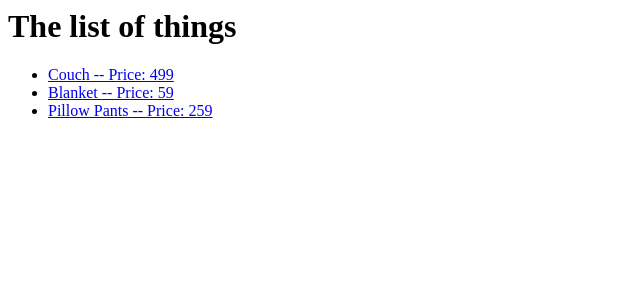
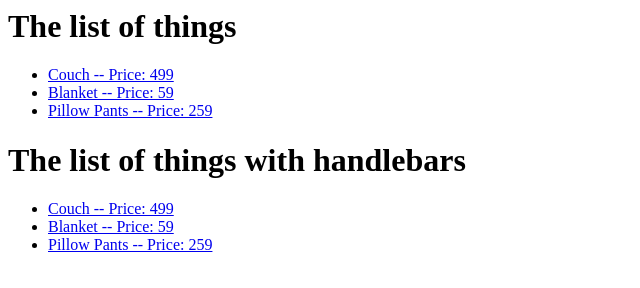
Before and after one commit to shampine/learn.js, a plain HTML site: page handlebars/index.html in a window 1280 px wide. Shown: the whole page, without its empty margins (0-640 px from the left). Drawn offline with nearby package versions, Linux system fonts and the light colour scheme.

Commit message:
Add handlebars

```diff
--- a/handlebars/index.html
+++ b/handlebars/index.html
@@ -7,5 +7,13 @@
 <body>
   <h1>The list of things</h1>
   <ul class="things"></ul>
+  <h1>The list of things with handlebars</h1>
+  <ul class="handlebar-things">
+    <script id="thing-template" type="x-handlebars-template">
+      {{#each this}}
+        <li class="thing"><a href="/{{name}}">{{name}} -- Price: {{price}}</a></li>
+      {{/each}}
+    </script>
+  </ul>
 </body>
 </html>
--- a/handlebars/main.js
+++ b/handlebars/main.js
@@ -13,3 +13,17 @@ $(function() {
   }
   $(".things").append(updateAllThings(thingsData));
 });
+
+$(function() {
+  var thingsData = [
+    {name:"Couch", price:499.00 },
+    {name:"Blanket", price:59.00 },
+    {name:"Pillow Pants", price:259.00 }
+  ];
+
+  var theTemplateScript = $('#thing-template').html();
+
+  var theTemplate = Handlebars.compile(theTemplateScript);
+  $(".handlebar-things").append(theTemplate(thingsData));
+
+});
```
